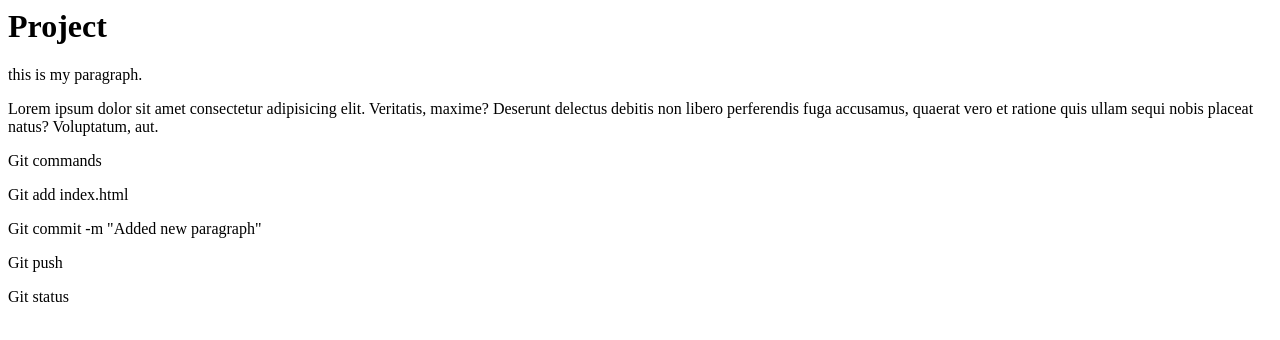
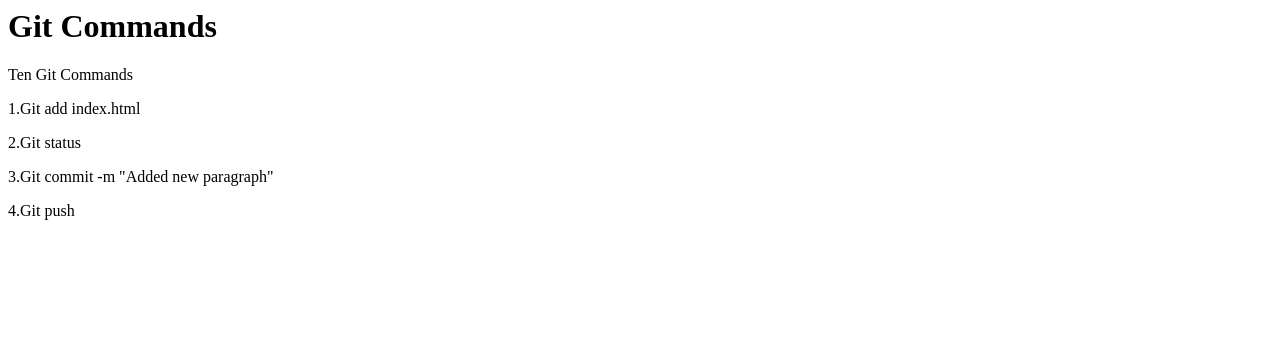
Before and after one commit to nidhinchristy/StudentID, a plain HTML site: page index.html in a window 1280 px wide. Drawn offline with Linux system fonts and the light colour scheme.

Commit message:
made some changes

```diff
--- a/index.html
+++ b/index.html
@@ -1,9 +1,8 @@
-<h1>Project</h1>
-<p>this is my paragraph.</p>
-<p>Lorem ipsum dolor sit amet consectetur adipisicing elit. Veritatis, maxime? Deserunt delectus debitis non libero
-    perferendis fuga accusamus, quaerat vero et ratione quis ullam sequi nobis placeat natus? Voluptatum, aut.</p>
-<p>Git commands</p>
-<p>Git add index.html</p>
-<p>Git commit -m "Added new paragraph"</p>
-<p>Git push</p>
-<p>Git status</p>
+<h1>Git Commands</h1>
+<p>Ten Git Commands</p>
+
+
+<p>1.Git add index.html</p>
+<p>2.Git status</p>
+<p>3.Git commit -m "Added new paragraph"</p>
+<p>4.Git push</p>
```
